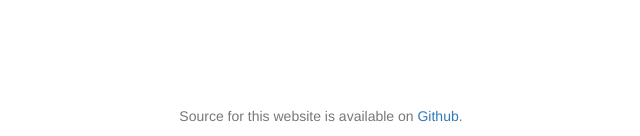
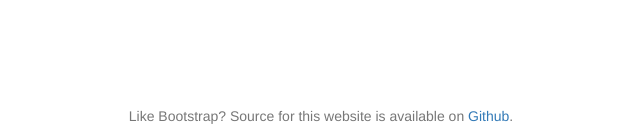
Before and after one commit to gcarvelli/public_html, a PHP site: page / in a window 1280 px wide. Shown: the part 671-807 px from the top of the page, without its empty margins (319-959 px from the left). Run offline with PHP 8.4, Linux system fonts and the light colour scheme; some libraries are stand-ins or nearby versions.

Commit message:
Who doesn't love self quips? :squirrel:

```diff
--- a/index.php
+++ b/index.php
@@ -44,7 +44,7 @@
 </body>
 <div id="footer">
   <div class="container">
-    <p class="text-muted">Source for this website is available on
+    <p class="text-muted">Like Bootstrap? Source for this website is available on
       <a href="http://github.com/gcarvelli/public_html">Github</a>.
     </p>
   </div>
```
